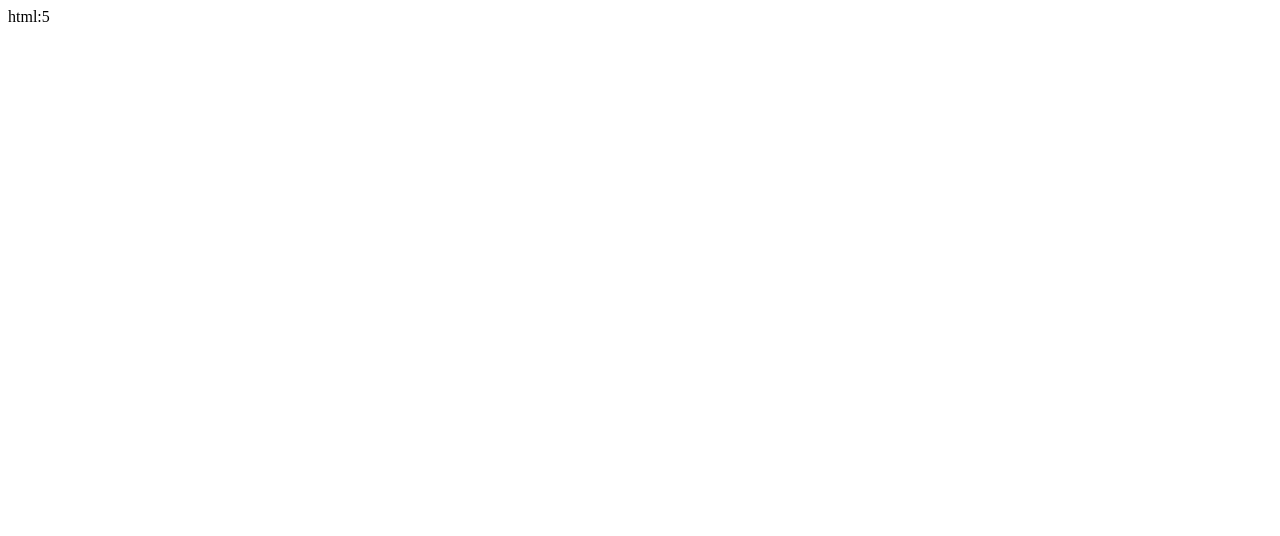
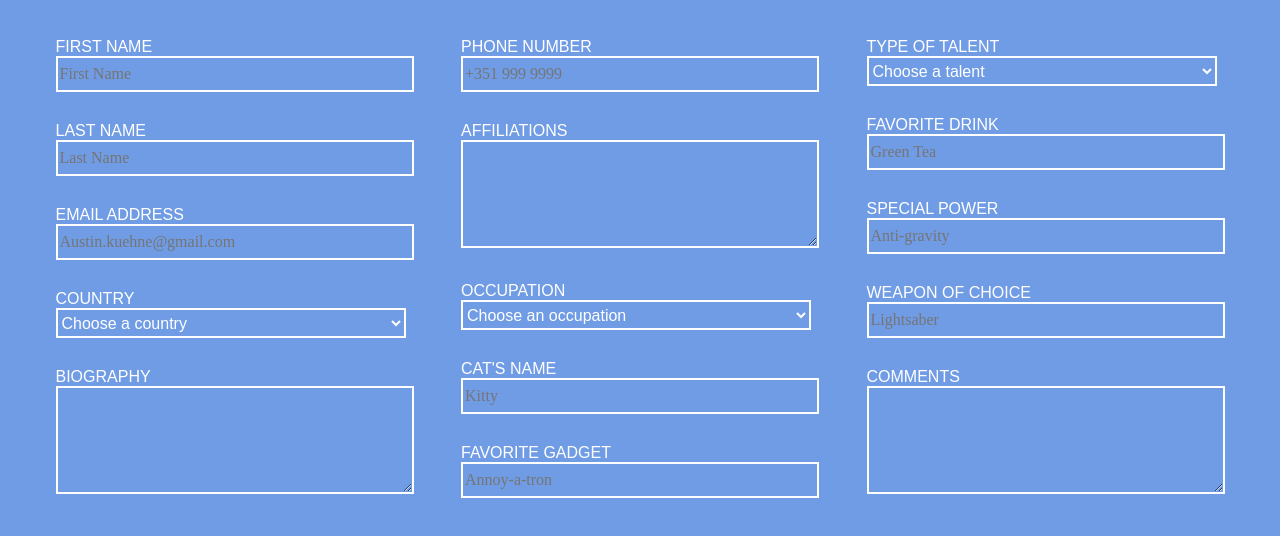
Before and after one commit to Keen12321/form-design, a plain HTML site: page index.html in a window 1280 px wide. Drawn offline with Linux system fonts and the light colour scheme.

Commit message:
form-design

```diff
--- a/index.html
+++ b/index.html
@@ -1 +1,68 @@
-html:5
+<!DOCTYPE html>
+<html lang="en">
+<head>
+	<meta charset="UTF-8">
+	<title>Document</title>
+	<link rel="stylesheet" href="style.css">
+</head>
+<body>
+	<form>
+		<div class="container-1">
+			<label for="fname">FIRST NAME</label>
+			<input type="fname" name="fname" placeholder="First Name">
+
+			<label for="lname">LAST NAME</label>
+			<input type="lname'" name="lname" placeholder="Last Name">
+
+			<label for="email">EMAIL ADDRESS</label>
+			<input type="email" name="email" placeholder="Austin.kuehne@gmail.com">
+
+			<label for="country">COUNTRY</label>
+			<select name="country">
+				<option value="country">Choose a country</option>
+			</select>
+
+			<label for="biography">BIOGRAPHY</label>
+			<textarea id="biography" name="biography"></textarea>
+		</div>
+		<div class="container-2">
+
+			<label for="phone">PHONE NUMBER</label>
+			<input type="phone" name="phone" placeholder="+351 999 9999">
+
+			<label for="affiliations">AFFILIATIONS</label>
+			<textarea id="affiliations" name="affiliations"></textarea>
+
+			<label for="occupation">OCCUPATION</label>
+			<select name="occupation">
+				<option value="occupation">Choose an occupation</option>
+			</select>
+
+			<label for="cat">CAT'S NAME</label>
+			<input type="cat" name="cat" placeholder="Kitty">
+
+			<label for="gadget">FAVORITE GADGET</label>
+			<input type="gadget" name="gadget" placeholder="Annoy-a-tron">
+		</div>
+
+		<div class="container-3">
+			<label for="talent">TYPE OF TALENT</label>
+			<select name="talent">
+				<option value="talent">Choose a talent</option>
+			</select>
+
+			<label for="drink">FAVORITE DRINK</label>
+			<input type="drink" name="drink" placeholder="Green Tea">
+
+			<label for="power">SPECIAL POWER</label>
+			<input type="power" name="power" placeholder="Anti-gravity">
+
+			<label for="weapon">WEAPON OF CHOICE</label>
+			<input type="weapon" name="weapon" placeholder="Lightsaber">
+
+			<label for="comments">COMMENTS</label>
+			<textarea id="comments" name="comments"></textarea>
+		</div>
+	</form>
+</body>
+</html>
--- a/style.css
+++ b/style.css
@@ -0,0 +1,52 @@
+* {
+	background: #709ce5
+}
+
+form {
+	display: flex;
+	justify-content: space-evenly;
+	color: #fff;
+}
+
+.container-1 {
+
+	flex-direction: column;
+}
+
+.container-2 {
+	flex-direction: column;
+}
+
+.container-3 {
+	flex-direction: column;
+}
+
+input {
+	border: 2px solid #fff;
+	width: 350px;
+	height: 30px;
+	color: white;
+	font: 16px Times New Roman, serif;
+	outline-color: black;
+}
+label{
+	padding-top: 30px;
+	display:block;
+	font: 16px Arial, san-sarif;
+}
+
+select {
+	border: 2px solid #fff;
+	width: 350px;
+	height: 30px;
+	color: white;
+	font-size: 16px;
+}
+
+textarea {
+	border: 2px solid #fff;
+	width: 350px;
+	height: 100px;
+	color: white;
+	font-size: 16px
+}
```
